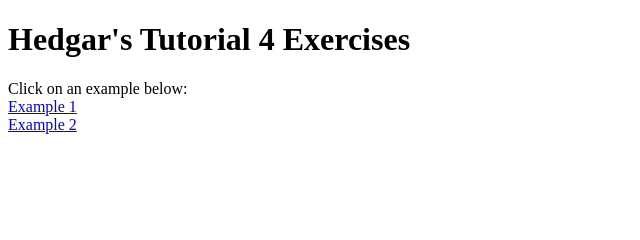
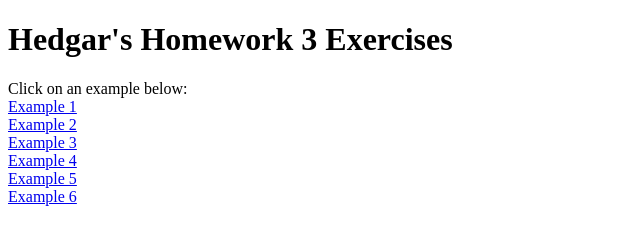
Before and after one commit to HedgarM/HW3, a plain HTML site: page index.html in a window 1280 px wide. Shown: the whole page, without its empty margins (0-640 px from the left). Drawn offline with Linux system fonts and the light colour scheme.

Commit message:
Updated Index to included 1-6 examples for HW3

```diff
--- a/index.html
+++ b/index.html
@@ -5,15 +5,19 @@
   <meta charset="UTF-8">
   <meta name="viewport" content="width=device-width, initial-
 scale=1.0">
-  <title>Hedgar's Tutorial 4</title>
+  <title>Hedgar's Homework 3</title>
   <link rel="stylesheet" href="css/styles.css">
 </head>
 
 <body>
-  <h1>Hedgar's Tutorial 4 Exercises</h1>
+  <h1>Hedgar's Homework 3 Exercises</h1>
   Click on an example below: <br>
   <a href="html/ex1.html">Example 1</a> <br>
-  <a href="html/ex2.html">Example 2</a>
+  <a href="html/ex2.html">Example 2</a> <br>
+  <a href="html/ex3.html">Example 3</a> <br>
+  <a href="html/ex4.html">Example 4</a> <br>
+  <a href="html/ex5.html">Example 5</a> <br>
+  <a href="html/ex6.html">Example 6</a>
 </body>
 
 </html>
```
